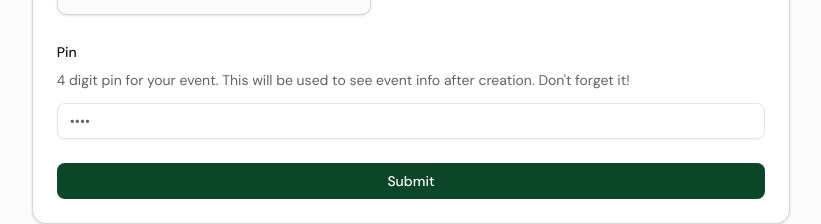
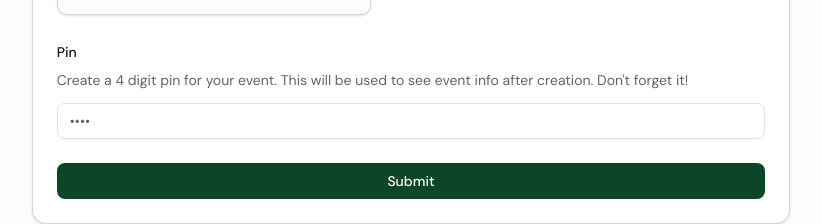
Before and after one commit to eltonSalanic/sync-up, a Next.js app: page /create/event in a window 1280 px wide. Shown: the part 939-1163 px from the top of the page, without its empty margins (229-1050 px from the left). Built offline with nearby package versions, Linux system fonts and the light colour scheme.

Commit message:
fix/add clearer pin message on creation

```diff
--- a/app/create/event/EventDetailsForm.tsx
+++ b/app/create/event/EventDetailsForm.tsx
@@ -307,8 +307,8 @@ export default function EventDetailsForm() {
             <Field>
               <FieldLabel>Pin</FieldLabel>
               <FieldDescription>
-                4 digit pin for your event. This will be used to see event info
-                after creation. Don&apos;t forget it!
+                Create a 4 digit pin for your event. This will be used to see
+                event info after creation. Don&apos;t forget it!
               </FieldDescription>
               <Input
                 {...register("pin")}
```
